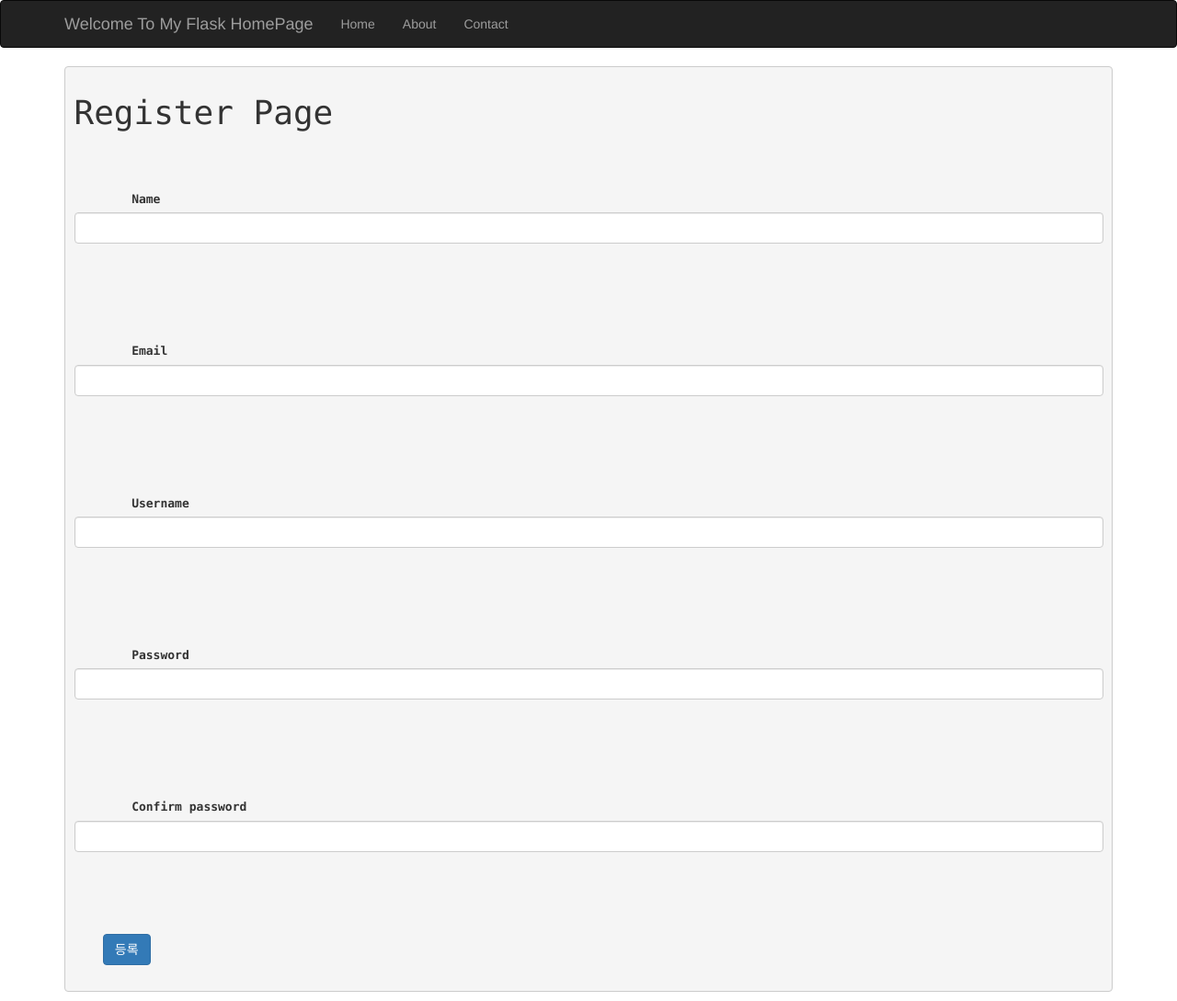
After one commit to dmseo1/dm-flask, a Flask app: page /register in a window 1280 px wide. The commit adds this page. Shown: the whole page at 92% size. Run offline with Flask 2, Linux system fonts and the light colour scheme; some libraries are stand-ins or nearby versions.

Commit message:
register complete

```diff
--- a/app.py
+++ b/app.py
@@ -1,9 +1,8 @@
 from flask import Flask, render_template, request, flash, redirect, url_for, session, logging  # Flask라는 클래스를 불러올 것
                                           # render_template: 보여지게 하는 데 필요한 것들을 모아놓음
-from data import Articles
+#from data import Articles #garaData가 있던 곳
 from flask_mysqldb import MySQL
-import flask_mysqldb
-import pymysql
+#import pymysql
 from wtforms import Form, StringField, TextAreaField, PasswordField, validators # 각종 텍스트필드 유효성검증 도구들
 from functools import wraps # 익명함수를 디버깅할 수 있는 것
 
@@ -29,18 +28,10 @@ mysql = MySQL(app)
 
 
 
-garaData = Articles()
-#print(garaData[0]['title'])
+#garaData = Articles()
 
 @app.route('/') # decorate(장식자). 바로 밑에 함수를 붙여주면 그것이 실행된다.
 def hello() :
-    #data1 = cursor.execute("INSERT INTO users(name, email, username, password) VALUES('seo', 'dmseo@llit.kr', '동민', '1234')")
-    #print(data1)
-    # cur = msms.connection.cursor()
-    # cur.execute("INSERT INTO users(name, email, username, password, register_date) VALUES ('a','b','c','d',NOW())");
-    # msms.connection.commit()
-    # cur.close()
-
     return render_template('home.html')
 
 
@@ -52,13 +43,32 @@ def user(name) :
 def about() :
     return render_template('about.html')
 
+
+
 @app.route('/articles')
 def articles() :
-    return render_template('articles.html', articles=garaData)
+    cur = mysql.connection.cursor()
+    result = cur.execute('SELECT id, title FROM articles')
+    print("result: ", result)
+    my_articles = cur.fetchall()
+    print("articles: ", my_articles)
+
+    print(type(my_articles))
+
+    if result > 0 :
+        return render_template('articles.html', articles=my_articles)
+    else :
+        return "등록된 자료가 없습니다"
+    mysql.connection.commit()
+    cur.close()
+    return render_template('articles.html', articles='')
 
 @app.route('/articles/<string:id>')
 def read_article(id) :
-    return render_template('read_article.html', id=int(id), article=garaData)
+    cur = mysql.connection.cursor()
+    result = cur.execute('SELECT * FROM articles WHERE id=%d' % int(id))
+    my_article = cur.fetchall()
+    return render_template('read_article.html', id=int(id), article=my_article)
 
 
 
@@ -77,23 +87,41 @@ class RegisterForm(Form): # import 해온 Form이라는 클래스를 받아서
     name = StringField('Name', [validators.Length(min=1, max=50)])
     username = StringField('Username', [validators.Length(min=4, max=25)])
     email = StringField('Email', [validators.Length(min=4, max=25)])
-    password = PasswordField('Password', [validators.DataRequired(), validators.EqualTo('Confirm', message='passwords do not match')]) # 입력한 두 개의 password가 맞는지 확인하는 필드
-    confirm = PasswordField('Confirm', [validators.DataRequired(), validators.EqualTo('Passowrd', message='passwords do not match')])
+    password=PasswordField('Password',[validators.DataRequired(), validators.EqualTo('confirm', message='passwords do not match')])
+    confirm = PasswordField('Confirm password')
+
 
 class ArticleForm(Form) :
     title = StringField('Title', [validators.Length(min=1, max=50)])
     body = StringField('Body', [validators.Length(min=20, max=1000)])
 
 
+#https://flask-docs-kr.readthedocs.io/ko/latest/patterns/wtforms.html
+@app.route('/register', methods=['GET', 'POST'])
+def register() :
+    form = RegisterForm(request.form)
+    if request.method == 'POST' and form.validate() :   #validate() : 데이터 검증
+        name = form.name.data
+        email = form.email.data
+        username = form.username.data
+        password = form.password.data
+        cur = mysql.connection.cursor()
+        cur.execute('INSERT INTO users(name, email, username, password) VALUES(%s, %s, %s, %s)', (name, email, username, password))
+        mysql.connection.commit()
+        return "회원가입이 완료되었습니다"
+    return render_template('register.html', form=form)
+
 
 @app.route('/add_article', methods=['GET', 'POST'])
 def add_article() :
-    form = ArticleForm(request.form)    #request 라이브러리
+    form = ArticleForm(request.form)    #request 라이브러리를 import해야한다
     if request.method == 'POST' and form.validate() :
-        title = request.form['title']
-        body = request.form['body']
+        #title = request.form['title']
+        #body = request.form['body']
         # title = req.body.title
         # body = req.body.body
+        title = form.title.data
+        body = form.body.data
         cur = mysql.connection.cursor()
         cur.execute("INSERT INTO articles(title, body) VALUES(%s, %s)" , (title, body))
         mysql.connection.commit()
--- a/templates/read_article.html
+++ b/templates/read_article.html
@@ -4,8 +4,8 @@
 
 
 <div class ="" >
-    <h2>{{article[id - 1].title}}</h2>
-    <li>{{article[id - 1].body}}</li>
+    <h2>{{article[0].title}}</h2>
+    <li>{{article[0].body}}</li>
 
 </div>
 
--- /dev/null
+++ b/templates/register.html
@@ -0,0 +1,26 @@
+{%- extends 'layout.html' -%}
+
+{%- block body -%}
+<h1>Register Page</h1>
+{%- from "includes/_formhelpers.html" import render_field -%}
+<form method="POST" action="">
+    <div class="form-group">
+        {{render_field(form.name, class_="form-control")}} <!-- class_="form-control" // 모양 깨짐 방지 -->
+    </div>
+    <div class="form-group">
+        {{render_field(form.email, class="form-control")}}
+    </div>
+    <div class="form-group">
+        {{render_field(form.username, class="form-control")}}
+    </div>
+    <div class="form-group">
+        {{render_field(form.password, class="form-control")}}
+    </div>
+    <div class="form-group">
+        {{render_field(form.confirm, class="form-control")}}
+    </div>
+
+    <input class="btn btn-primary" type="submit" value="등록" />
+
+</form>
+{%- endblock -%}
```
Also changed, not shown: requirements.txt (added, +10 -0 lines).
